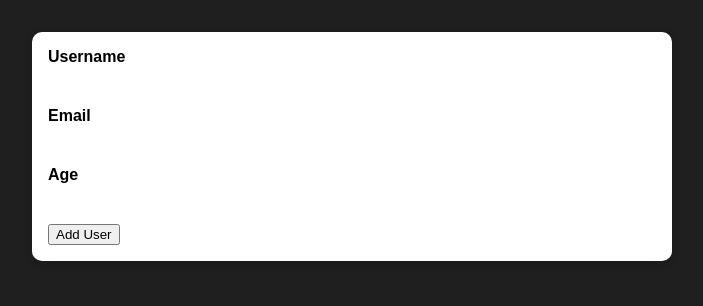
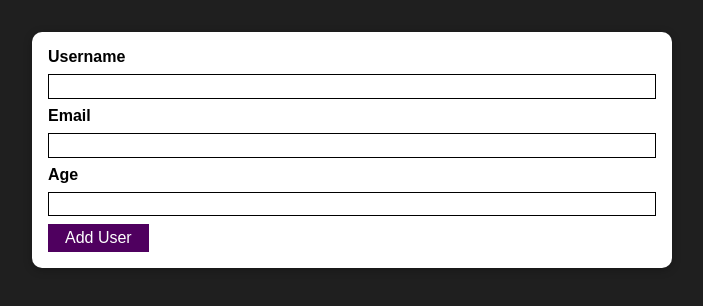
Before and after one commit to EZIO-17/React-mini-project, a React (Create React App) app: page / in a window 1280 px wide. Shown: the top 306 px of the page, without its empty margins (288-991 px from the left). Built offline with nearby package versions, Linux system fonts and the light colour scheme.

Commit message:
Added another component and saved the states of inputs

```diff
--- /dev/null
+++ b/src/components/UI/Button.js
@@ -0,0 +1,16 @@
+import React from 'react'
+ import classes from './Button.module.css';
+
+ const Button = (props) => {
+    return (
+        <button
+            className={classes.button}
+            type={props.type || 'button'}
+            onClick={props.onClick}
+        >
+            {props.children}
+        </button>
+    );
+ };
+
+ export default Button;
--- /dev/null
+++ b/src/components/UI/Button.module.css
@@ -0,0 +1,18 @@
+.button {
+    font: inherit;
+    border: 1px solid #4f005f;
+    background: #4f005f;
+    color: white;
+    padding: 0.25rem 1rem;
+    cursor: pointer;
+}
+
+.button:hover,
+.button:active{
+    background: #4f005f;
+    border-color: #4f005f;
+}
+
+.button:focus {
+    outline: none;
+}
--- a/src/components/Users/AddUser.js
+++ b/src/components/Users/AddUser.js
@@ -1,22 +1,47 @@
-import React from 'react';
-import Card from '../UI/Card'
-import classes from './AddUser.module.css'
+import React, { useState } from 'react';
+import Card from '../UI/Card';
+import Button from '../UI/Button';
+import classes from './AddUser.module.css';
 
 const AddUser = (props) => {
+
+    const [enteredUsername, setEnteredUsername] = useState('');
+    const [enteredEmail, setEnteredEmail] = useState('');
+    const [enteredAge, setEnteredAge] = useState('');
+
     const addUserHandler = (event) => {
         event.preventDefault();
+        if (enteredUsername.trim().length === 0 || enteredEmail.trim().length === 0 || enteredAge.trim().length === 0){
+            return;
+        }
+
+        if (enteredAge < 1){
+            return;
+        }
     };
+
+    const usernameChangeHandler = (event) => {
+        setEnteredUsername(event.target.value);
+    }
+
+    const emailChangeHandler = (event) => {
+        setEnteredEmail(event.target.value);
+    }
+
+    const ageChangeHandler = (event) => {
+        setEnteredAge(event.target.value);
+    }
 
     return (
         <Card className={classes.input}>
             <form onSubmit={addUserHandler}>
                 <label htmlFor='username'>Username</label>
-                <input id="username" type='text' />
+                <input id="username" type='text' onChange={usernameChangeHandler} />
                 <label htmlFor='email'>Email</label>
-                <input id="email" type='email' />
+                <input id="email" type='email' onChange={emailChangeHandler} />
                 <label htmlFor='age'>Age</label>
-                <input id="age" type='number' />
-                <button type='submit'>Add User</button>
+                <input id="age" type='number' onChange={ageChangeHandler} />
+                <Button type='submit'>Add User</Button>
             </form>
         </Card>
     );
--- a/src/components/Users/AddUser.module.css
+++ b/src/components/Users/AddUser.module.css
@@ -15,7 +15,8 @@
     font: inherit;
     display: block;
     width: 100%;
-    border: 1px solid #fff;
+    border: 1px solid;
+    /* border-radius: 5%; */
     padding: 0.15rem;
     margin-bottom: 0.5rem;
 }
```
